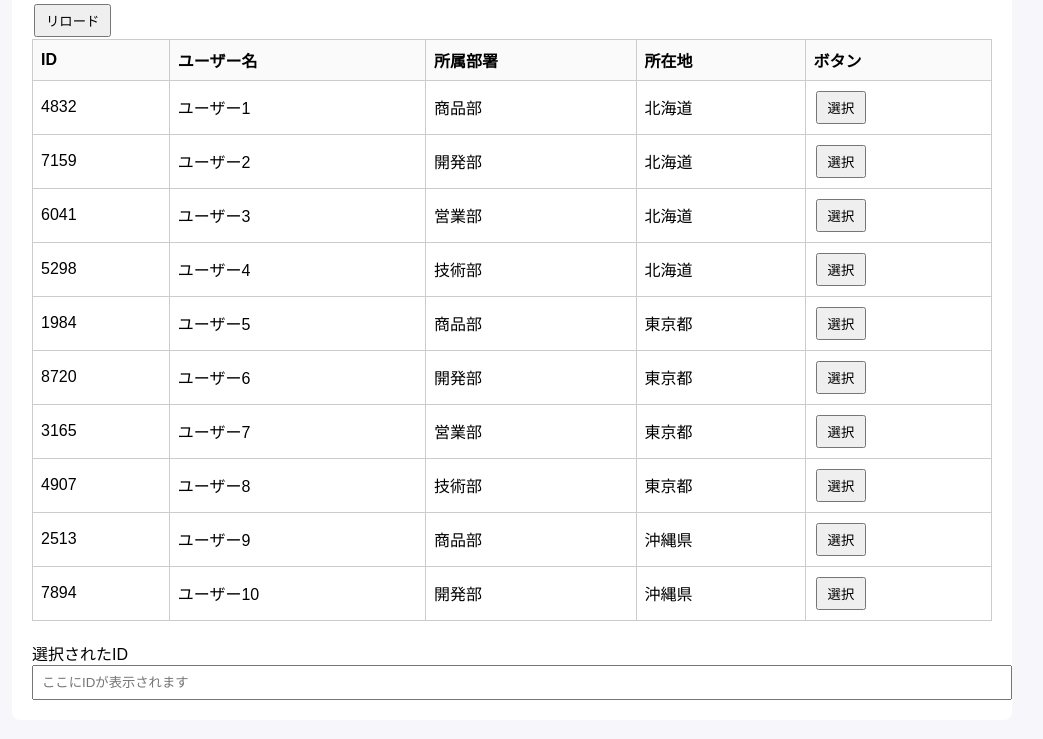
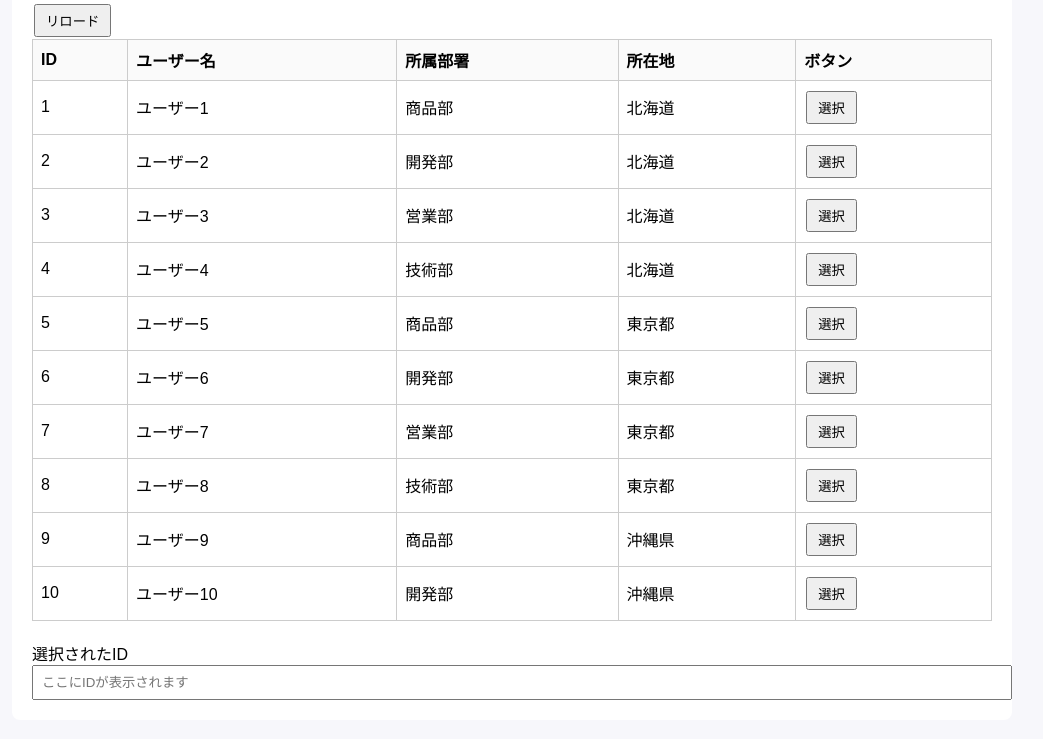
Before and after one commit to hkmimicopy/SVGtest, a plain HTML site: page index.html in a window 1280 px wide. Shown: the part 147-886 px from the top of the page, without its empty margins (128-1171 px from the left). Drawn offline with Linux system fonts and the light colour scheme.

Commit message:
Update index.html

```diff
--- a/index.html
+++ b/index.html
@@ -13,7 +13,11 @@
     button { padding: 5px 10px; margin: 2px; }
     .result { margin-top: 20px; }
     input { width: 100%; padding: 8px; }
-    .instruction { margin-bottom: 15px; font-weight: bold; }
+    .instruction {
+  margin-bottom: 15px;
+  font-weight: bold;
+  white-space: pre-line;  /* ← 改行を表示 */
+    }
   </style>
 </head>
 <body>
@@ -32,16 +36,16 @@
       </tr>
     </thead>
     <tbody>
-      <tr><td>4832</td><td>ユーザー1</td><td>商品部</td><td>北海道</td><td><button onclick="showId('4832')">選択</button></td></tr>
-      <tr><td>7159</td><td>ユーザー2</td><td>開発部</td><td>北海道</td><td><button onclick="showId('7159')">選択</button></td></tr>
-      <tr><td>6041</td><td>ユーザー3</td><td>営業部</td><td>北海道</td><td><button onclick="showId('6041')">選択</button></td></tr>
-      <tr><td>5298</td><td>ユーザー4</td><td>技術部</td><td>北海道</td><td><button onclick="showId('5298')">選択</button></td></tr>
-      <tr><td>1984</td><td>ユーザー5</td><td>商品部</td><td>東京都</td><td><button onclick="showId('1984')">選択</button></td></tr>
-      <tr><td>8720</td><td>ユーザー6</td><td>開発部</td><td>東京都</td><td><button onclick="showId('8720')">選択</button></td></tr>
-      <tr><td>3165</td><td>ユーザー7</td><td>営業部</td><td>東京都</td><td><button onclick="showId('3165')">選択</button></td></tr>
-      <tr><td>4907</td><td>ユーザー8</td><td>技術部</td><td>東京都</td><td><button onclick="showId('4907')">選択</button></td></tr>
-      <tr><td>2513</td><td>ユーザー9</td><td>商品部</td><td>沖縄県</td><td><button onclick="showId('2513')">選択</button></td></tr>
-      <tr><td>7894</td><td>ユーザー10</td><td>開発部</td><td>沖縄県</td><td><button onclick="showId('7894')">選択</button></td></tr>
+      <tr><td>1</td><td>ユーザー1</td><td>商品部</td><td>北海道</td><td><button onclick="showId('4832')">選択</button></td></tr>
+      <tr><td>2</td><td>ユーザー2</td><td>開発部</td><td>北海道</td><td><button onclick="showId('7159')">選択</button></td></tr>
+      <tr><td>3</td><td>ユーザー3</td><td>営業部</td><td>北海道</td><td><button onclick="showId('6041')">選択</button></td></tr>
+      <tr><td>4</td><td>ユーザー4</td><td>技術部</td><td>北海道</td><td><button onclick="showId('5298')">選択</button></td></tr>
+      <tr><td>5</td><td>ユーザー5</td><td>商品部</td><td>東京都</td><td><button onclick="showId('1984')">選択</button></td></tr>
+      <tr><td>6</td><td>ユーザー6</td><td>開発部</td><td>東京都</td><td><button onclick="showId('8720')">選択</button></td></tr>
+      <tr><td>7</td><td>ユーザー7</td><td>営業部</td><td>東京都</td><td><button onclick="showId('3165')">選択</button></td></tr>
+      <tr><td>8</td><td>ユーザー8</td><td>技術部</td><td>東京都</td><td><button onclick="showId('4907')">選択</button></td></tr>
+      <tr><td>9</td><td>ユーザー9</td><td>商品部</td><td>沖縄県</td><td><button onclick="showId('2513')">選択</button></td></tr>
+      <tr><td>10</td><td>ユーザー10</td><td>開発部</td><td>沖縄県</td><td><button onclick="showId('7894')">選択</button></td></tr>
     </tbody>
   </table>
   <div class="result">
@@ -59,7 +63,12 @@ function resetInstruction() {
   const randomRow = rows[Math.floor(Math.random() * rows.length)];
   const dept = randomRow.cells[2].textContent;
   const loc = randomRow.cells[3].textContent;
-  document.getElementById('instruction').textContent = `所属部署：${dept} 所在地：${loc} のボタンを選んでください`;
+  document.getElementById('instruction').textContent =
+  `ランダムな行を選んで
+所属部署：${dept}
+所在地：${loc}
+のボタンを選んでください`;
+
 }
 
 // 初期表示
```
